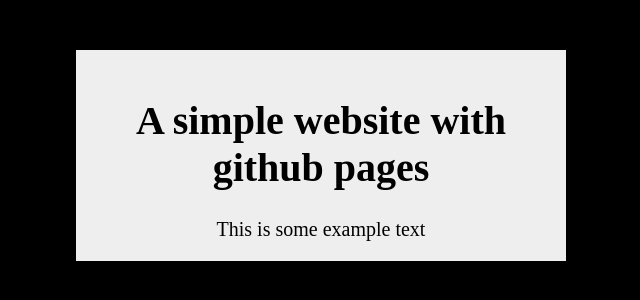
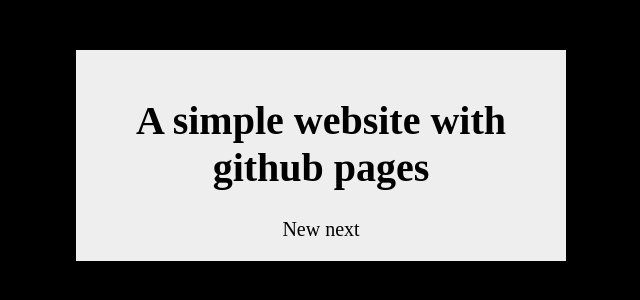
Before and after one commit to zitronenfalterin/zitronenfalterin.github.io, a plain HTML site: page pages/page1.html in a window 1280 px wide. Shown: the whole page, without its empty margins (319-959 px from the left). Drawn offline with Linux system fonts and the light colour scheme; files that its build step writes are made by us from their sources.

Commit message:
change page1

```diff
--- a/pages/page1.html
+++ b/pages/page1.html
@@ -11,7 +11,7 @@
     <div class="main">
       <h1>A simple website with github pages</h1>
 
-      This is some example text
+      New next
 
     </div> <!-- end main -->
   </body>
```
